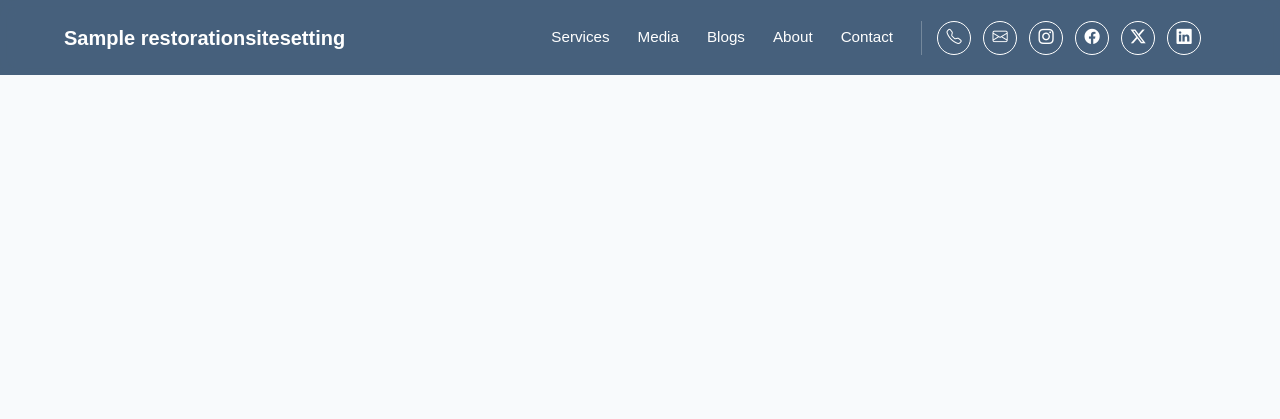
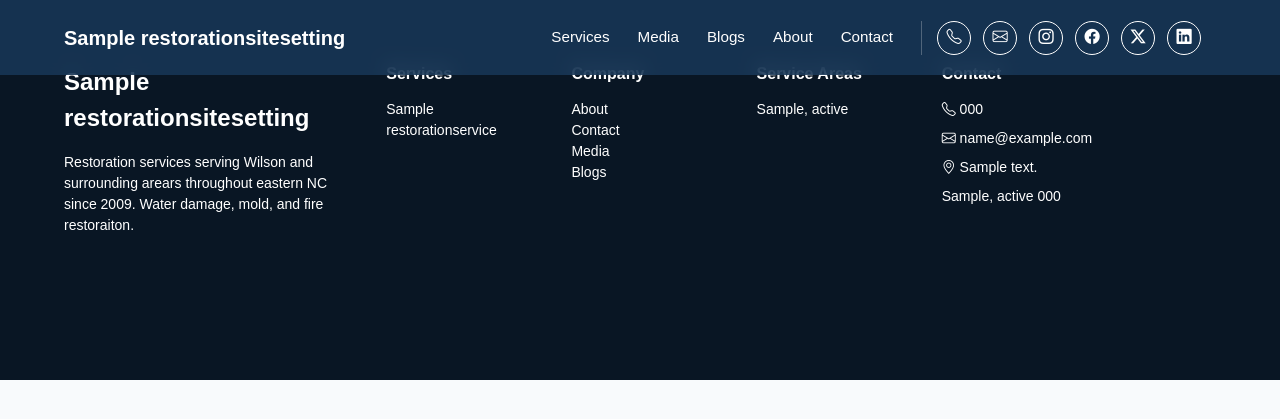
Before and after one commit to vanlandinghamanderson/Restoration-Company-Website, a Django app: template templates/core/base.html in a window 1280 px wide. Shown: the top 419 px of the page. Run offline with Django 5.2, Linux system fonts and the light colour scheme; the template is opened without the code that fills it: values that come from a table or form of the project are taken from there, others are empty; tables that the repository leaves empty hold one stand-in row (values such as "Sample post").

Commit message:
Footer installed

```diff
--- a/core/views.py
+++ b/core/views.py
@@ -1,5 +1,5 @@
 from django.shortcuts import render
-from .models import RestorationCarouselBackground, RestorationSiteSetting, RestorationService, RestorationCertification, RestorationReview
+from .models import RestorationCarouselBackground, RestorationServiceArea, RestorationSiteSetting, RestorationService, RestorationCertification, RestorationReview
 
 # Home page view
 def index(request):
@@ -9,5 +9,6 @@ def index(request):
         'restoration_services': RestorationService.objects.all(),
         'restoration_certifications': RestorationCertification.objects.all(),
         'restoration_reviews' : RestorationReview.objects.all(),
+        'restoration_service_areas' : RestorationServiceArea.objects.all(),
     }
     return render(request, 'core/index.html', context)
--- a/static/core/css/styles.css
+++ b/static/core/css/styles.css
@@ -451,6 +451,67 @@ section {
     background-color: rgb(20 46 73);
 }
 
+/* ---------- FOOTER SECTION ---------- */
+.site-footer {
+    background-color: rgb(9 22 36);
+    color: white;
+    padding: 4rem 0;
+}
+
+.footer_grid {
+    display: grid;
+    grid-template-columns: 2fr 1fr 1fr 1fr 2fr;
+    gap: 3rem;
+    padding-bottom: 4rem;
+}
+
+.footer-logo {
+    display: flex;
+    font-size: 1.5rem;
+    font-weight: 700;
+    text-decoration: none;
+    color: white;
+    margin-bottom: 1rem;
+}
+
+.footer-brand p {
+    font-size: .875rem;
+}
+
+.footer-link h3 {
+    font-size: 1rem;
+    font-weight: 600;
+    margin-bottom: 1rem;
+}
+
+.footer-link a {
+    color: white;
+    text-decoration: none;
+    font-size: .875rem;
+}
+
+.footer-link ul {
+    list-style-type: none;
+    padding: 0;
+    font-size: .875rem;
+}
+
+.footer-contact h3 {
+    font-size: 1rem;
+    font-weight: 600;
+    margin-bottom: 1rem;
+}
+
+.footer-contact p {
+    font-size: .875rem;
+    margin-bottom: 0.5rem;
+    text-decoration: none;
+}
+
+.footer-contact p, a {
+    color: white;
+    text-decoration: none;
+}
 /***** Mobile *****/
 @media (max-width: 897px) {
     .header_inner {
--- a/templates/core/base.html
+++ b/templates/core/base.html
@@ -49,6 +49,76 @@
     </header>
     {% block content %}{% endblock %}
 
+    <!-- Footer Section -->
+    <footer class="site-footer">
+        <div class="container footer_grid">
+            <div class="footer-brand">
+                {% if restoration_site_setting.company_name %}
+                    <a href="/" class="footer-logo">{{ restoration_site_setting.company_name }}</a>
+                {% endif %}
+                <p>Restoration services serving Wilson and surrounding arears throughout eastern NC since 2009.
+                    Water damage, mold, and fire restoraiton. </p>
+            </div>
+            <div class="footer-link">
+                <h3>Services</h3>
+                {% if restoration_services %}
+                <ul>
+                    {% for service in restoration_services %}
+                    <li>{{ service.name }}</li>
+                    {% endfor %}
+                </ul>
+                {% endif %}
+            </div>
+            <div class="footer-link">
+                <h3>Company</h3>
+                <ul>
+                    <li><a href="#">About</a></li>
+                    <li><a href="#">Contact</a></li>
+                    <li><a href="#">Media</a></li>
+                    <li><a href="#">Blogs</a></li>
+                </ul>
+            </div>
+            <div class="footer-link">
+                <h3>Service Areas</h3>
+                {% if restoration_service_areas %}
+                <ul>
+                    {% for area in restoration_service_areas %}
+                    <li>{{ area.city }}, {{ area.state }}</li>
+                    {% endfor %}
+                </ul>
+                {% endif %}
+            </div>
+            <div class="footer-contact">
+                <h3>Contact</h3>
+                <address>
+                    {% if restoration_site_setting.phone_number %}
+                        <p class="footer-phone">
+                            <i class="bi bi-telephone"></i>
+                            <a href="tel:{{ restoration_site_setting.phone_number }}">{{ restoration_site_setting.phone_number }}</a>
+                        </p>
+                    {% endif %}
+                    {% if restoration_site_setting.email %}
+                        <p class="footer-email">
+                            <i class="bi bi-envelope"></i>
+                            <a href="mailto:{{ restoration_site_setting.email }}">{{ restoration_site_setting.email }}</a>
+                        </p>
+                    {% endif %}
+                    {% if restoration_site_setting.address %}
+                        <p class="footer-address">
+                            <i class="bi bi-geo-alt"></i>
+                            {{ restoration_site_setting.address }}
+                            {% if restoration_site_setting.city and restoration_site_setting.state and restoration_site_setting.zip_code %}
+                            <p>
+                                {{ restoration_site_setting.city }}, {{ restoration_site_setting.state }} {{ restoration_site_setting.zip_code }}
+                            </p>
+                        {% endif %}
+                        </p>
+                    {% endif %}
+                </address>
+            </div>
+        </div>
+    </footer>
+
     <script src="https://cdn.jsdelivr.net/npm/bootstrap@5.3.8/dist/js/bootstrap.bundle.min.js" integrity="sha384-ENjdO4Dr2bkBIFxQpeoTz1HIcje39Wm4jDKdf19U8gI4ddQ3GYNS7NTKfAdVQSZe" crossorigin="anonymous"></script>
     <script src="{% static 'core/js/main.js' %}"></script>
 </body>
--- a/templates/core/index.html
+++ b/templates/core/index.html
@@ -39,7 +39,7 @@
 </section>
 
 <!----- Services Section ----->
-<section class="services">
+<section class="services" id="services" >
     <div class="container">
         <h2 class="section-title">Our Restoration Services</h2>
         <p class="section-subtitle">We handle water damage, mold, and fire -- from emergency response to full rebuild.</p>
```
